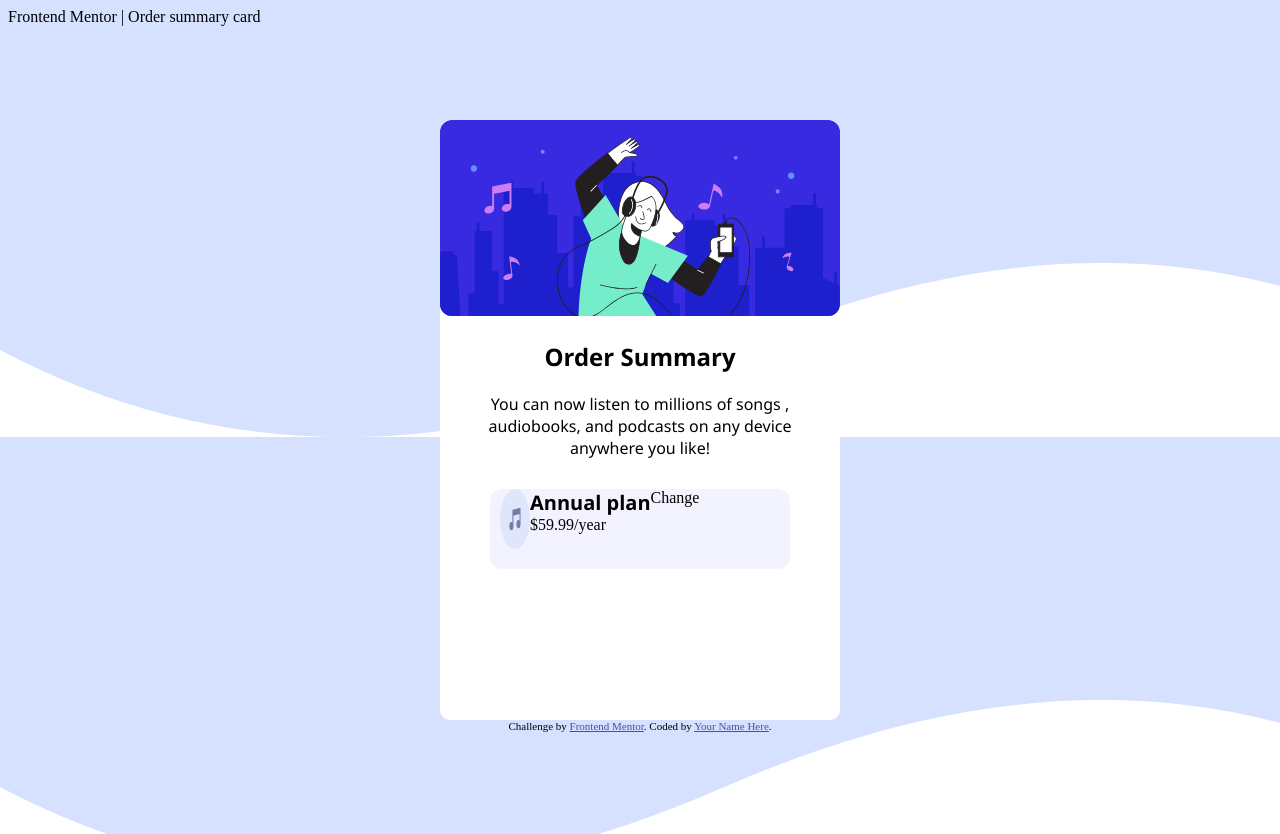
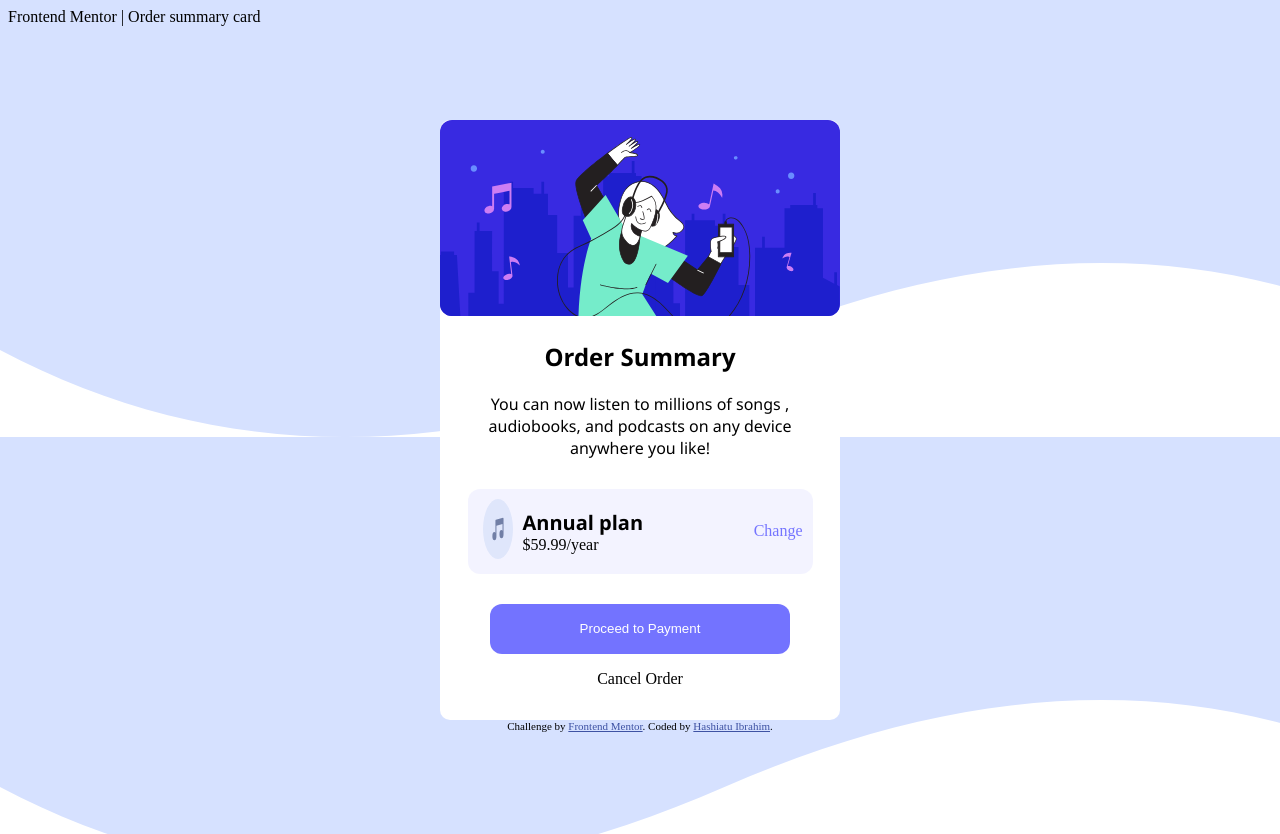
Before and after one commit to Hashiatu/internship-Work, a plain HTML site: page order-summary-component-main/index.html in a window 1280 px wide. Drawn offline with Linux system fonts and the light colour scheme.

Commit message:
the last mini project update

```diff
--- a/order-summary-component-main/index.html
+++ b/order-summary-component-main/index.html
@@ -52,15 +52,23 @@
     </div>
 
 <div class="plan-holder">
- <div class="picture">
+  <div class="left">
+    <div class="picture">
     <img src="/order-summary-component-main/images/icon-music.svg">
   </div>
   <div class="plans">
     <div class="anual-text"><b>Annual plan</b></div>
     <div class="price-amount">$59.99/year</div>
   </div>
+  </div>
+
   <div class="change-text">Change</div>
 </div>
+<div class="dog">
+  <button>Proceed to Payment</button>
+  <p>Cancel Order</p>
+</div>
+
 
  </div>
 
@@ -68,7 +76,7 @@
 
   <div class="attribution">
     Challenge by <a href="https://www.frontendmentor.io?ref=challenge" target="_blank">Frontend Mentor</a>.
-    Coded by <a href="#">Your Name Here</a>.
+    Coded by <a href="#">Hashiatu Ibrahim</a>.
   </div>
   </div>
 </body>
--- a/order-summary-component-main/style.css
+++ b/order-summary-component-main/style.css
@@ -83,17 +83,24 @@ img{
 
 }
 .plan-holder{
-    height: 80px;
-    width: 300px;
+    height: 75px;
+    width: 330px;
     background-color: rgba(0, 0, 255, 0.047);
     border-radius: 12px;
-    justify-self: center;
+    justify-content: space-between;
     align-self: center;
     display: flex;
     margin: 30px;
-
+    padding: 5px 10px 5px 5px;
 
 }
+
+.plan-holder .left{
+    display: flex;
+    align-items: center;
+    gap: 10px;
+}
+
 .picture img{
 
  height: 60px;
@@ -113,4 +120,37 @@ img{
 .change-text{
     text-align: end;
     justify-content: end;
+    align-self: center;
+    cursor: pointer;
+    color: rgba(0, 0, 255, 0.521);
 }
+
+.dog{
+    width: 100%;
+    display: flex;
+    flex-direction: column;
+    align-items: center;
+    justify-content: center;
+}
+
+button{
+    height: 50px;
+    width: 300px;
+    color: white;
+    background-color:rgba(0, 0, 255, 0.549) ;
+    border-radius: 12px;
+    border: none;
+    justify-self: center;
+    cursor: pointer;
+    transition: .3s ease-in-out;
+}
+
+button:hover{
+    transform: scale(1.1);
+}
+
+p{
+    text-align: center;
+    font: bold;
+    cursor: pointer;
+}
```
Also changed, not shown: results-summary-component-main/index.html (+1 -0 lines).
